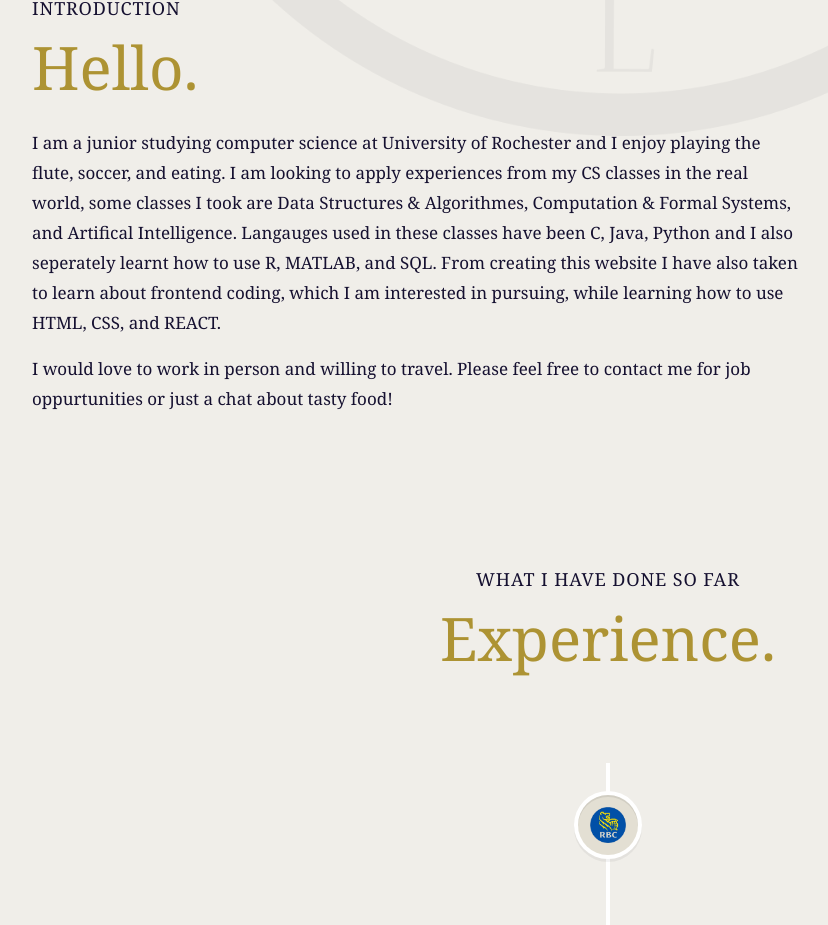
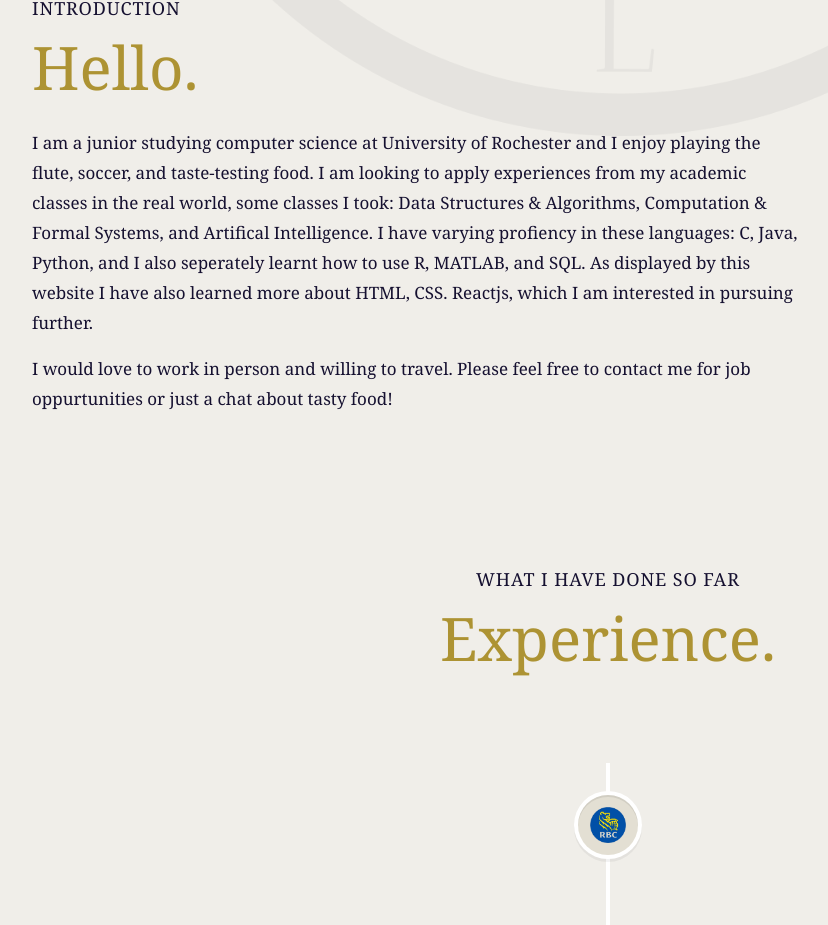
Before and after one commit to Alexde-Ath/PORTFOLIO_AD, a React (Vite) app: page / in a window 1280 px wide. Shown: the part 893-1818 px from the top of the page, without its empty margins (32-860 px from the left). Built offline with nearby package versions, Linux system fonts and the light colour scheme.

Commit message:
FIX: Spelling error

```diff
--- a/src/components/About.jsx
+++ b/src/components/About.jsx
@@ -19,7 +19,7 @@ const About = () => {
         variants={fadeIn("", "", 0.1, 1)}
         className='font-serif mt-4 text-tertiary text-[17px] max-w-3xl leading-[30px]'
       >
-        I am a junior studying computer science at University of Rochester and I enjoy playing the flute, soccer, and eating. I am looking to apply experiences from my CS classes in the real world, some classes I took are Data Structures & Algorithmes, Computation & Formal Systems, and Artifical Intelligence. Langauges used in these classes have been C, Java, Python and I also seperately learnt how to use R, MATLAB, and SQL. From creating this website I have also taken to learn about frontend coding, which I am interested in pursuing, while learning how to use HTML, CSS, and REACT.
+        I am a junior studying computer science at University of Rochester and I enjoy playing the flute, soccer, and taste-testing food. I am looking to apply experiences from my academic classes in the real world, some classes I took: Data Structures & Algorithms, Computation & Formal Systems, and Artifical Intelligence. I have varying profiency in these languages: C, Java, Python, and I also seperately learnt how to use R, MATLAB, and SQL. As displayed by this website I have also learned more about HTML, CSS. Reactjs, which I am interested in pursuing further.
         <span
         variants={fadeIn("", "", 0.1, 1)}
         className='font-serif mt-4 text-tertiary text-[17px] max-w-3xl leading-[30px] flex'> I would love to work in person and willing to travel. Please feel free to contact me for job oppurtunities or just a chat about tasty food! </span>
```
